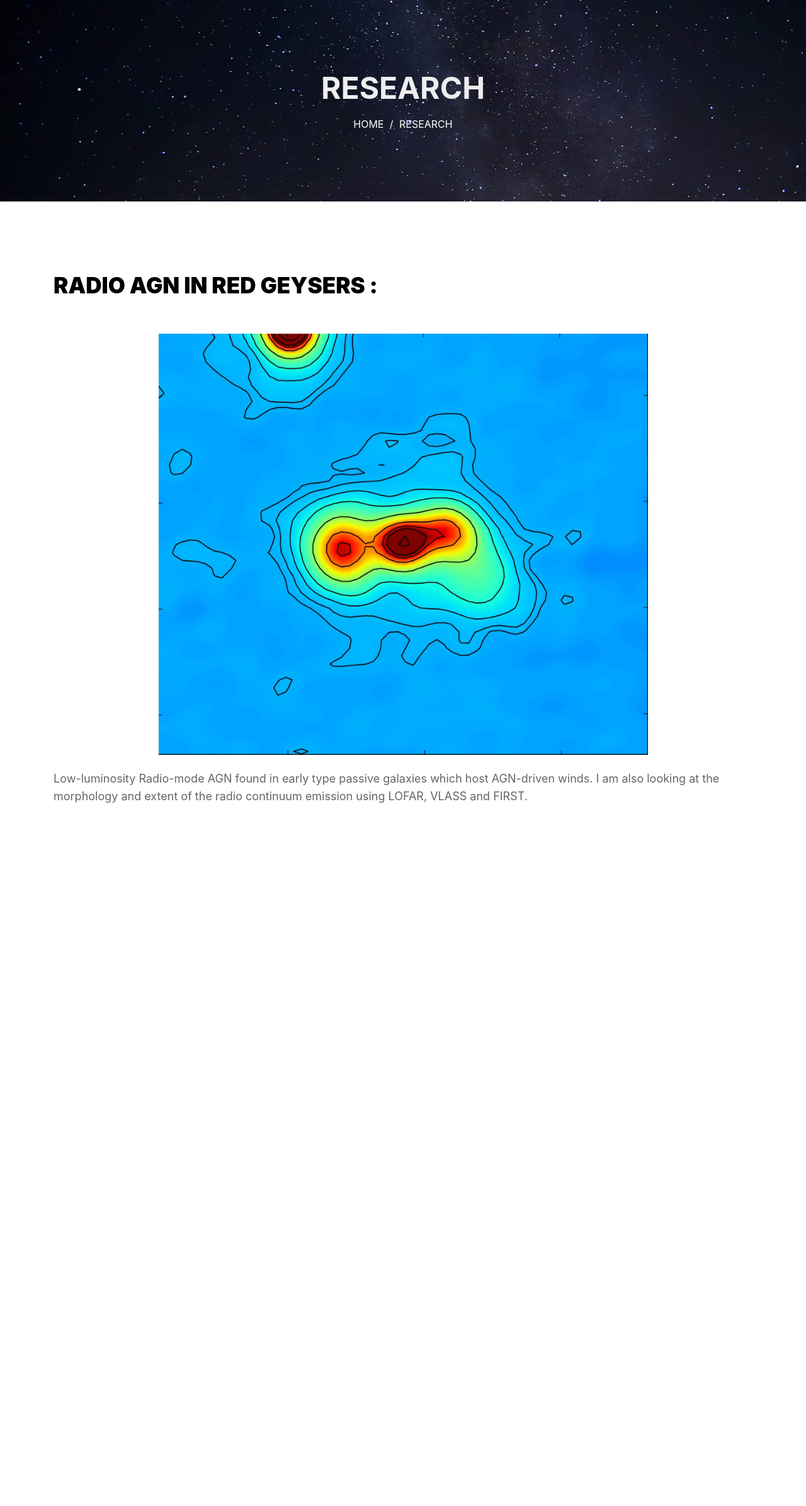
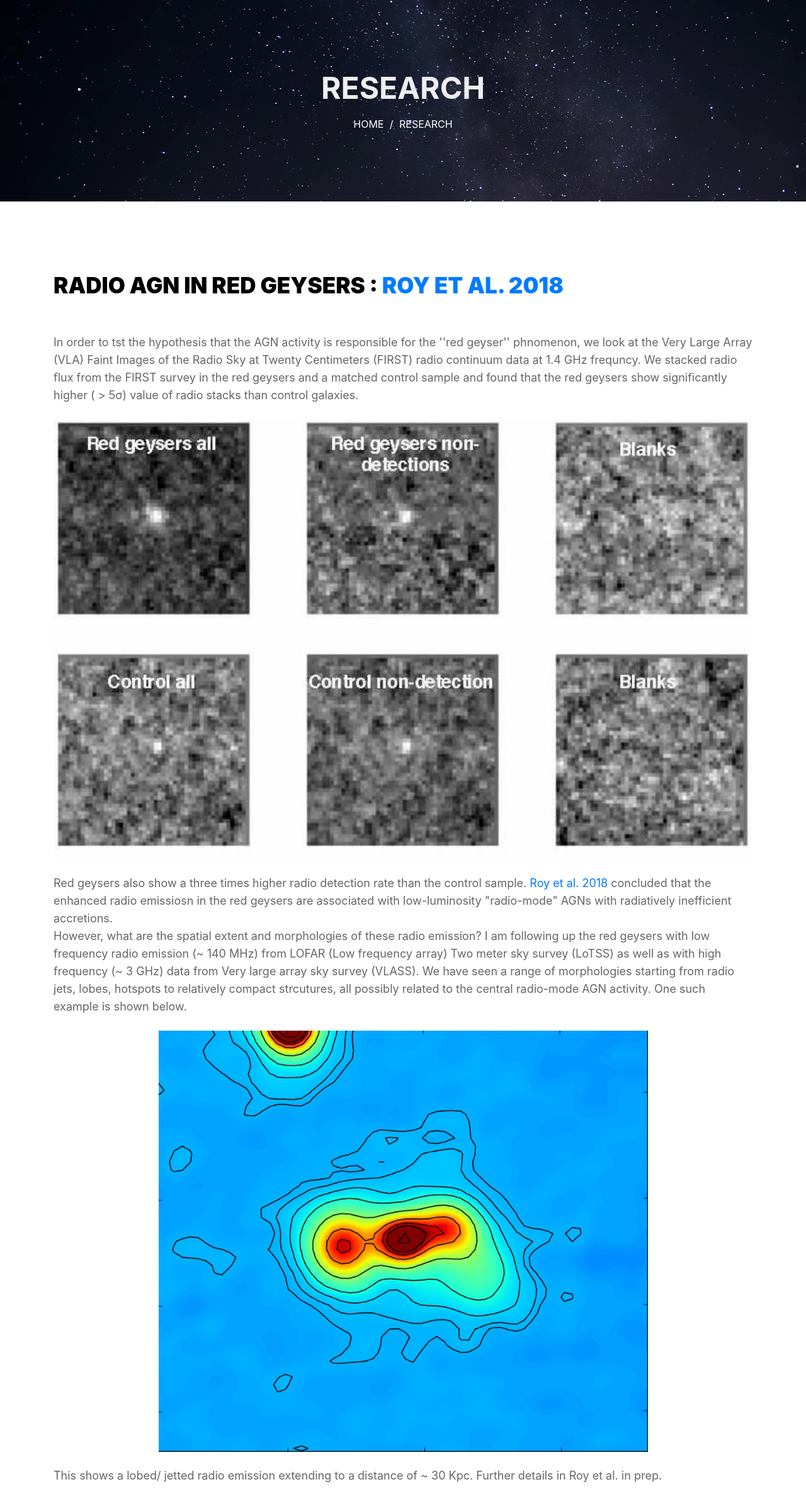
Before and after one commit to namrataroy/namrataroy.github.io, a plain HTML site: page research3.html in a window 1280 px wide. Shown: the whole page at 63% size. Before the commit the page ends 1359 px from the top, so only its background shows below. Drawn offline with nearby package versions, Linux system fonts and the light colour scheme.

Commit message:
add research detais

```diff
--- a/research3.html
+++ b/research3.html
@@ -69,28 +69,81 @@
 
             <div class="row">
                 <div class="col-lg-12">
-                    <h3 class="content-title">Radio AGN in Red Geysers  :</h3>
-                </div>
-            </div>
-            <div class="row mt-4">
-                <div class="col-md-12 text-center">
-                    <img src="images/Research_3.jpeg" class="img-fluid" width="70%">
+                    <h3 class="content-title">Radio AGN in Red Geysers
+                :   <a
+                target="_blank"
+                href="https://ui.adsabs.harvard.edu/abs/2018ApJ...869..117R/abstract">
+                   Roy et al. 2018  </a></h3>
                 </div>
             </div>
             <div class="row mt-4">
                 <div class="col-md-12">
                     <p class="content-text">
-                        Low-luminosity Radio-mode AGN found in early type passive galaxies which host AGN-driven winds.
-                        I am also looking at the morphology and extent of the radio continuum emission using LOFAR,
-                        VLASS and FIRST.
+                        In order to tst the hypothesis that the AGN
+                activity is responsible for the ''red geyser''
+                phnomenon, we look at the Very Large Array (VLA) Faint
+                Images of the Radio Sky at Twenty Centimeters (FIRST)
+                radio continuum data at 1.4 GHz frequncy. We
+                stacked radio flux from the FIRST survey in the red
+                geysers and a matched control sample and found that
+                the red geysers show significantly higher ( >
+		5&sigma;) value of radio stacks than control
+                galaxies.
                     </p>
                 </div>
             </div>
 
 
+            <div class="row mt-4">
+                <div class="col-md-12 text-center">
+                    <img src="images/fits_image_final.jpg" class="img-fluid" width=100%">
+                </div>
+            </div>
 
 
+            <div class="row mt-4">
+                <div class="col-md-12">
+                    <p class="content-text">
+                       Red geysers also show a three times higher
+		  radio detection rate than the control sample. <a
+                target="_blank"
+                href="https://ui.adsabs.harvard.edu/abs/2018ApJ...869..117R/abstract">
+                   Roy et al. 2018  </a> concluded that the enhanced
+                radio emissiosn in the red geysers are associated with
+                low-luminosity "radio-mode" AGNs with radiatively
+                inefficient accretions.
+                    </p>
+                    <p class="content-text">
+                       However, what are the spatial extent and
+                morphologies of these radio emission? I am following
+                up the red geysers with low frequency radio emission
+		  (~ 140 MHz) from LOFAR (Low frequency array) Two meter
+		  sky survey (LoTSS) as well as with high frequency (~
+                3 GHz) data from Very large array sky survey
+                (VLASS). We have seen a range of morphologies starting
+                from radio jets, lobes, hotspots to relatively compact
+                strcutures, all possibly related to the central radio-mode
+		  AGN activity. One such example is shown below.
 
+                    </p>
+                </div>
+            </div>
+
+           <div class="row mt-4">
+                <div class="col-md-12 text-center">
+                    <img src="images/Research_3.jpeg" class="img-fluid" width=70%">
+                </div>
+            </div>
+
+            <div class="row mt-4">
+                <div class="col-md-12">
+                    <p class="content-text">
+                       This shows a lobed/ jetted radio emission
+                extending to a distance of ~ 30 Kpc. Further details
+                in Roy et al. in prep.
+                    </p>
+                </div>
+            </div>
 
 
         </div>
```
Also changed, not shown: research2.html (+15 -2 lines), research4.html (+5 -1 lines), 1 other file.
